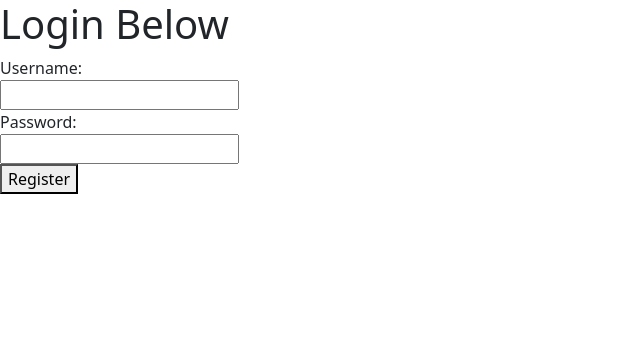
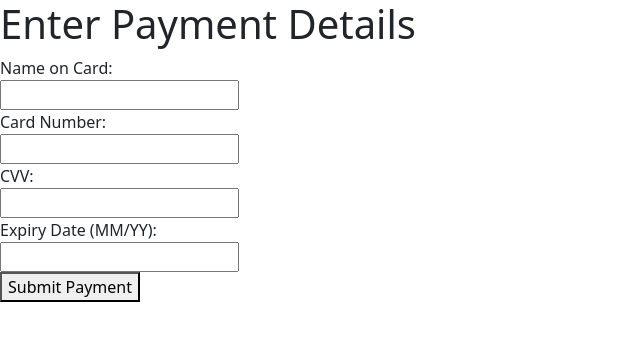
Before and after one commit to jenneetee/digital-gallery-react, a React (Vite) app: page / in a window 1280 px wide. Shown: the top 340 px of the page, without its empty margins (0-640 px from the left). Built offline with nearby package versions, Linux system fonts and the light colour scheme.

Commit message:
added payments screen

```diff
--- a/src/App.tsx
+++ b/src/App.tsx
@@ -1,8 +1,10 @@
 import Message from './Message';
 import Login from './Login';
 import ListGroup from './components/ListGroup';
+import Payments from './Payments';
 
 function App() {
+  return <div><Payments/></div>;
   return <div> <Login/></div>;
   return <div> <ListGroup/>  </div>;
 }
--- a/src/Login.tsx
+++ b/src/Login.tsx
@@ -13,7 +13,7 @@ function Login() {
       // Save user data to Firestore (username and password)
       await addDoc(collection(db, 'users'), {
         username: username,
-        password: password,  // Store password directly (not recommended in real apps)
+        password: password,  // Store password directly
       });
 
       setSuccessMessage('User account successfully created!'); // Set success message
--- /dev/null
+++ b/src/Payments.tsx
@@ -0,0 +1,86 @@
+import React, { useState } from 'react';
+import { db } from './firebase.js';  // Import Firebase config
+import { collection, addDoc } from 'firebase/firestore';  // Firestore methods
+
+function Payments() {
+  // State variables for form inputs
+  const [cardNumber, setCardNumber] = useState('');
+  const [cvv, setCvv] = useState('');
+  const [expiryDate, setExpiryDate] = useState('');
+  const [nameOnCard, setNameOnCard] = useState('');
+  const [successMessage, setSuccessMessage] = useState('');  // Success message state
+
+  // Function to handle form submission
+  const handlePayment = async () => {
+    try {
+      // Save payment details to Firestore
+      await addDoc(collection(db, 'payments'), {
+        cardNumber: cardNumber,
+        cvv: cvv,
+        expiryDate: expiryDate,
+        nameOnCard: nameOnCard,
+      });
+
+      // Set success message and clear input fields
+      setSuccessMessage('Payment details successfully stored!');
+      setCardNumber('');
+      setCvv('');
+      setExpiryDate('');
+      setNameOnCard('');
+    } catch (error) {
+      console.error('Error saving payment details:', error);
+      setSuccessMessage('Error processing payment. Please try again.');
+    }
+  };
+
+  return (
+    <div>
+      <h1>Enter Payment Details</h1>
+
+      <div>
+        Name on Card:
+      </div>
+      <input
+        type="text"
+        value={nameOnCard}
+        onChange={(e) => setNameOnCard(e.target.value)}
+      />
+
+      <div>
+        Card Number:
+      </div>
+      <input
+        type="text"
+        value={cardNumber}
+        onChange={(e) => setCardNumber(e.target.value)}
+      />
+
+      <div>
+        CVV:
+      </div>
+      <input
+        type="text"
+        value={cvv}
+        onChange={(e) => setCvv(e.target.value)}
+      />
+
+      <div>
+        Expiry Date (MM/YY):
+      </div>
+      <input
+        type="text"
+        value={expiryDate}
+        onChange={(e) => setExpiryDate(e.target.value)}
+      />
+
+      <div>
+        <button onClick={handlePayment}>Submit Payment</button>
+      </div>
+
+      {/* Display success message if payment was processed */}
+      {successMessage && <p>{successMessage}</p>}
+    </div>
+  );
+}
+
+export default Payments;
```
